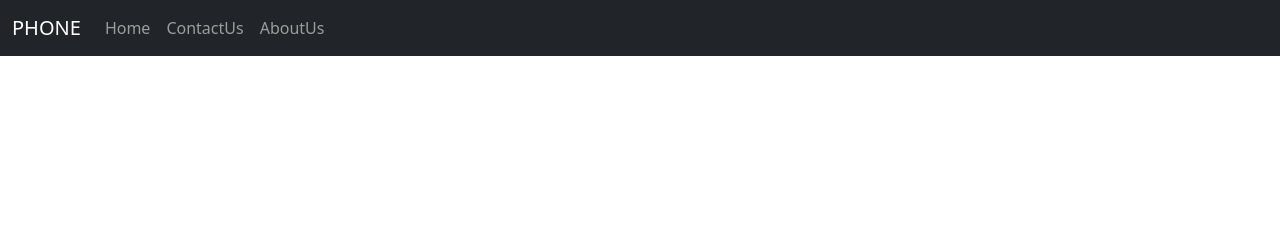
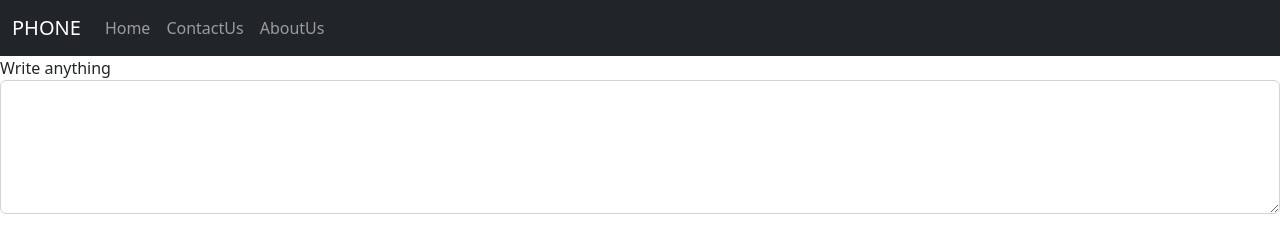
Before and after one commit to Chetan6/myproject-, a plain HTML site: page index.html in a window 1280 px wide. Drawn offline with nearby package versions, Linux system fonts and the light colour scheme.

Commit message:
text area is added

```diff
--- a/index.html
+++ b/index.html
@@ -37,5 +37,7 @@
             </div>
           </nav>
 
+          <label for="comment">Write anything </label>
+<textarea class="form-control" rows="5" id="comment" name="text"></textarea>
         </body>
     </html>
```
